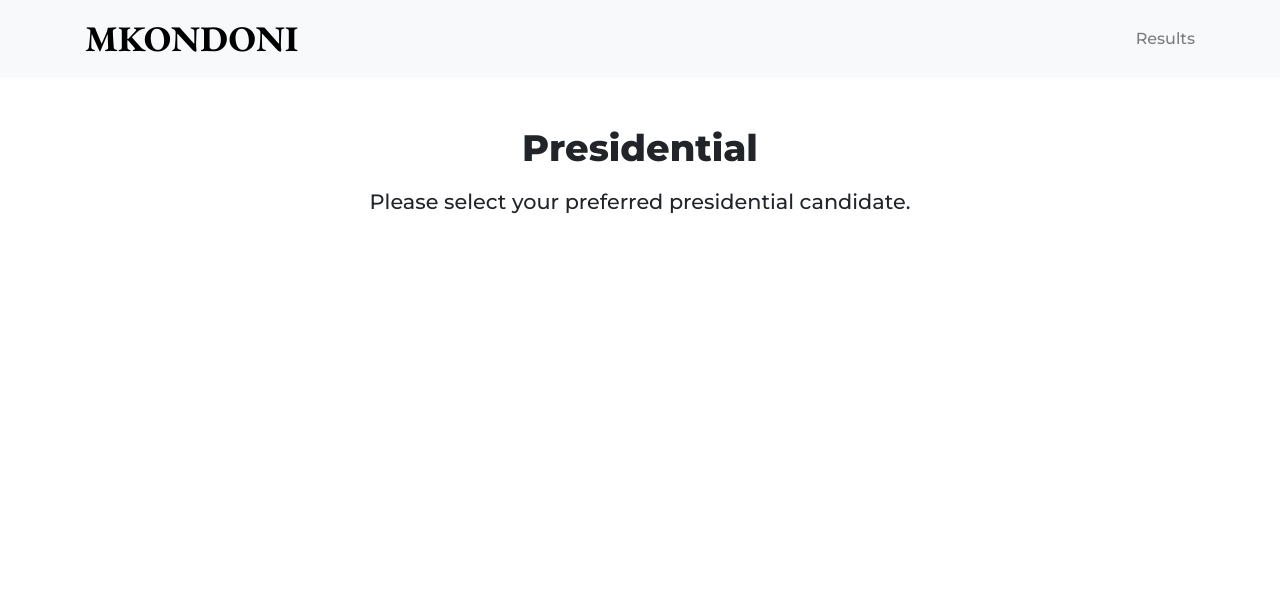
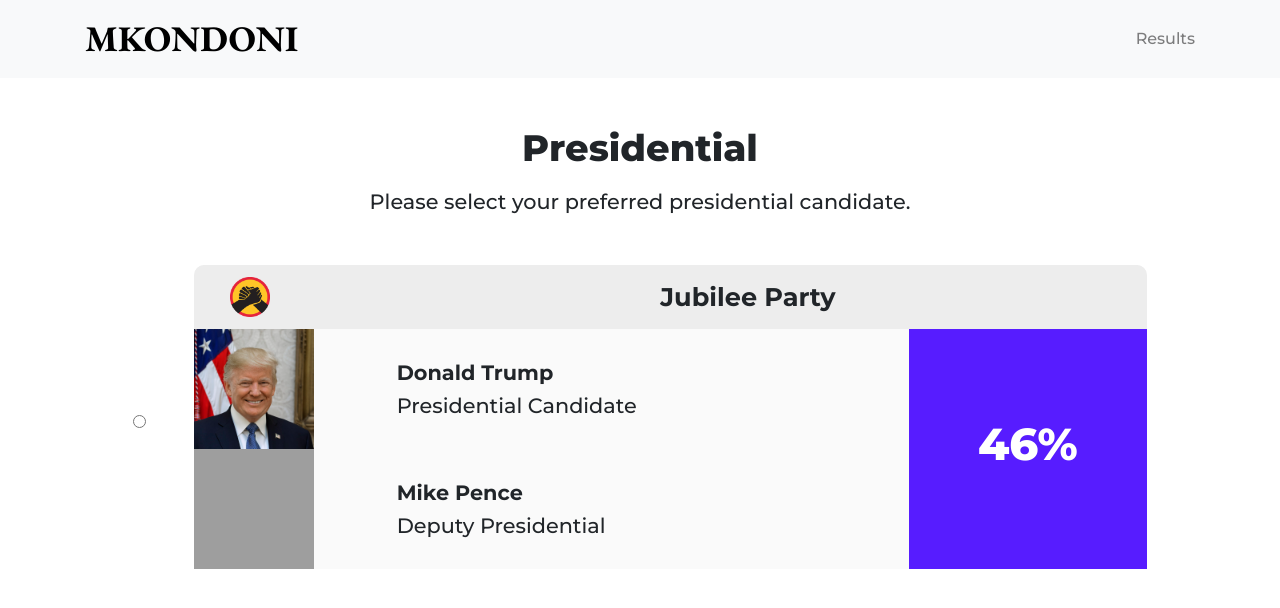
Before and after one commit to thevictormaina/mkondoni, a Flask app: page /vote/president in a window 1280 px wide. Shown: the top 608 px of the page. Run offline with Flask 2, Linux system fonts and the light colour scheme; some libraries are stand-ins or nearby versions; grey boxes are pictures that could not be loaded.

Commit message:
created dummy template for president and deputy

```diff
--- a/app/static/css/styles.css
+++ b/app/static/css/styles.css
@@ -1,4 +1,4 @@
-@import url('https://fonts.googleapis.com/css2?family=EB+Garamond:wght@700&family=Montserrat:wght@400;500;800&display=swap');
+@import url('https://fonts.googleapis.com/css2?family=EB+Garamond:wght@700&family=Montserrat:wght@400;500;700;800&display=swap');
 body, html {
     font-family: Montserrat;
     font-weight: 500;
@@ -34,3 +34,50 @@
     width: 70%;
     margin: auto;
 }
+.candidate {
+    border-radius: 10px;
+    background-color: #fafafa;
+    min-width: 600px;
+}
+.candidate:hover {
+    cursor: pointer;
+    background-color: #fcfaff;
+}
+
+div.candidate-header {
+    border-radius: 10px 10px 0 0;
+    background-color: #ededed;
+    padding: 12px;
+}
+
+img.party-logo {
+    width: 40px;
+}
+
+span.party-name {
+    font-size: 1.6rem;
+    font-weight: 700;
+}
+
+div.candidate-image {
+    width: 120px;
+    height: 120px;
+    background-size: cover;
+}
+
+div.candidate-name {
+    font-weight: 700;
+    font-size: 1.3rem;
+}
+
+div.candidate-title {
+    font-size: 1.3rem;
+    margin-top: 2px;
+}
+.current-results {
+    background-color: #571CFF;
+    color: white;
+}
+.current-results h1 {
+    font-size: 2.8rem;
+}
--- /dev/null
+++ b/app/templates/macros/candidate_macro.html
@@ -0,0 +1,46 @@
+{% macro presidential(president, deputy, party) %}
+<div class="candidate container">
+    <div class="candidate-header row">
+        <div class="col-2 pl-4 d-flex align-items-center">
+            <img src="../../static/images/favicon.png" alt="" class="party-logo">
+        </div>
+        <div class="col-10 d-flex align-items-center justify-content-center">
+            <span class="party-name">Jubilee Party</span>
+        </div>
+    </div>
+    <div class="candidate-body row">
+        <div class="col-9">
+            <div class="row">
+                <div class="col-3 p-0">
+                    <div class="candidate-image"
+                        style="background-image: url('../../static/images/1200px-Donald_Trump_official_portrait.jpg');">
+                    </div>
+                </div>
+                <div class="col-9 pl-4 d-flex align-items-center">
+                    <div>
+                        <div class="candidate-name">Donald Trump</div>
+                        <div class="candidate-title">Presidential Candidate</div>
+                    </div>
+                </div>
+            </div>
+            <!-- Running Mate -->
+            <div class="row">
+                <div class="col-3 p-0">
+                    <div class="candidate-image"
+                        style="background-image: url(../../static/images/Mike_Pence_official_Vice_Presidential_portrait.jpg);">
+                    </div>
+                </div>
+                <div class="col-9 pl-4 d-flex align-items-center">
+                    <div>
+                        <div class="candidate-name">Mike Pence</div>
+                        <div class="candidate-title">Deputy Presidential</div>
+                    </div>
+                </div>
+            </div>
+        </div>
+        <div class="col-3 current-results d-flex align-items-center justify-content-center">
+            <h1>46%</h1>
+        </div>
+    </div>
+</div>
+{% endmacro %}
--- a/app/templates/vote/president.html
+++ b/app/templates/vote/president.html
@@ -1,10 +1,27 @@
 {% extends 'base.html' %}
+{% import "macros/candidate_macro.html" as macro %}
+
+{% block styles %}
+{{ super() }}
+
+<style>
+</style>
+
+{% endblock styles %}
 
 {% block content %}
 
 <h1 class="text-center mt-5 mb-3">Presidential</h1>
 <div class="text-center subheading mb-5">Please select your preferred presidential candidate.</div>
 
+<form class="w-100 px-5">
+    <div class="d-flex align-items-center">
+        <input type="radio" name="option1" class="mr-5">
+        <label for="option1" class="flex-fill">
+            {{ macro.presidential() }}
+        </label>
+    </div>
+</form>
 
 
 {% endblock content %}
```
Also changed, not shown: app/static/images/1200px-Donald_Trump_official_portrait.jpg (added), app/static/images/favicon.png (added), 1 other file.
